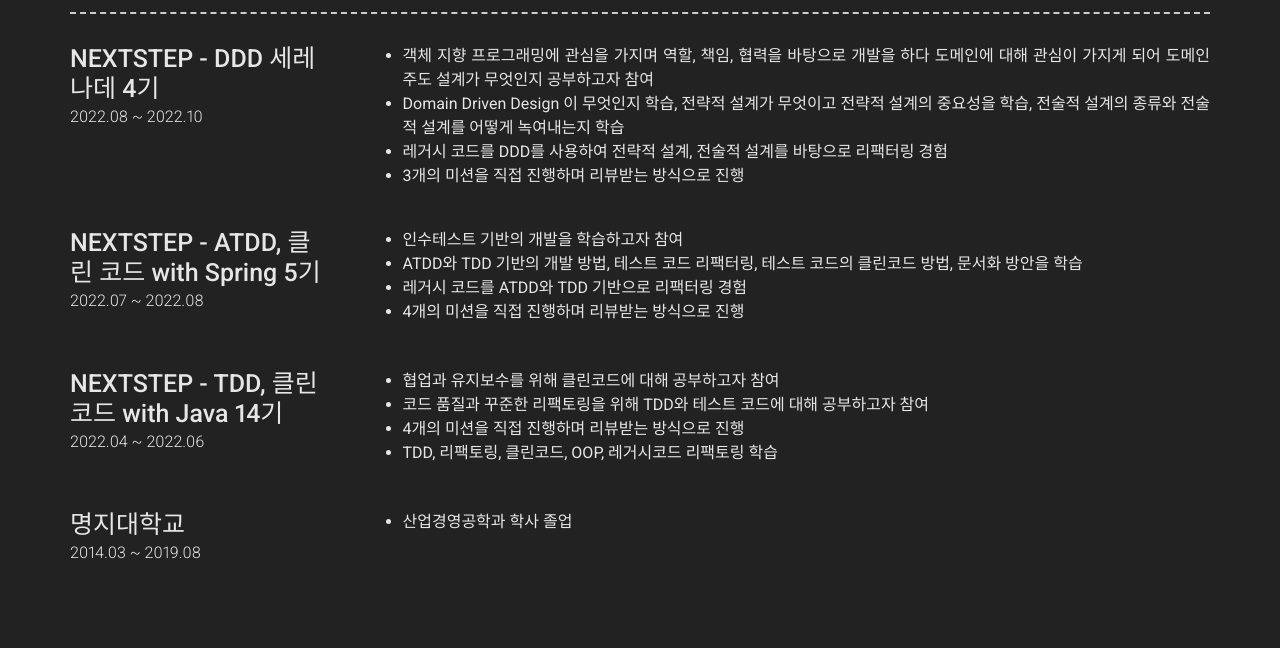
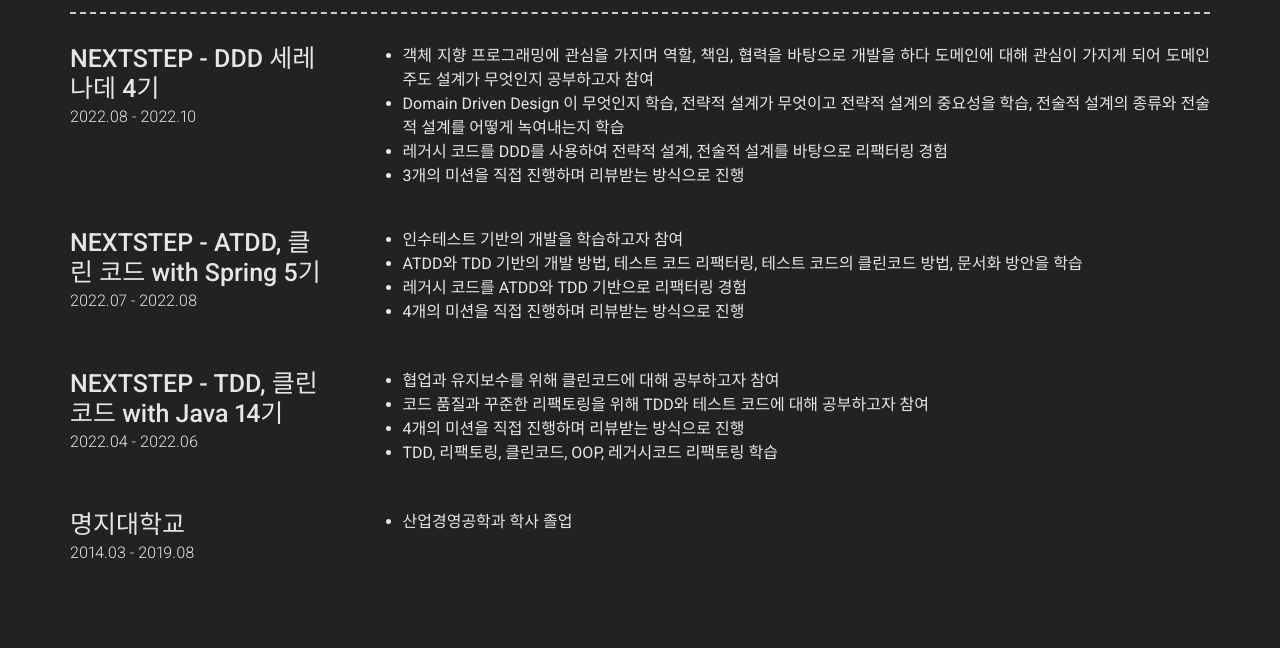
Before and after one commit to wlroh/wlroh.github.io, a Jekyll site: the page built from resume.md, in a window 1280 px wide and 900 px high, scrolled down 6235 px. Shown: the part 177-825 px from the top of the window. Built offline with Jekyll 4.4.1, drawn with Linux system fonts in a browser that asks for light colours; nearby versions of some CDN libraries.

Commit message:
(docs): 날짜 표기를 변경하라

```diff
--- a/_data/resume/education.yml
+++ b/_data/resume/education.yml
@@ -4,7 +4,7 @@
     - layout: left
       left_area_vertical_align: top
       title: NEXTSTEP - DDD 세레나데 4기
-      caption: 2022.08 ~ 2022.10
+      caption: 2022.08 - 2022.10
       description: |
         * 객체 지향 프로그래밍에 관심을 가지며 역할, 책임, 협력을 바탕으로 개발을 하다 도메인에 대해 관심이 가지게 되어 도메인 주도 설계가 무엇인지 공부하고자 참여
         * Domain Driven Design 이 무엇인지 학습, 전략적 설계가 무엇이고 전략적 설계의 중요성을 학습, 전술적 설계의 종류와 전술적 설계를 어떻게 녹여내는지 학습
@@ -13,7 +13,7 @@
     - layout: left
       left_area_vertical_align: top
       title: NEXTSTEP - ATDD, 클린 코드 with Spring 5기
-      caption: 2022.07 ~ 2022.08
+      caption: 2022.07 - 2022.08
       description: |
         * 인수테스트 기반의 개발을 학습하고자 참여
         * ATDD와 TDD 기반의 개발 방법, 테스트 코드 리팩터링, 테스트 코드의 클린코드 방법, 문서화 방안을 학습
@@ -22,7 +22,7 @@
     - layout: left
       left_area_vertical_align: top
       title: NEXTSTEP - TDD, 클린 코드 with Java 14기
-      caption: 2022.04 ~ 2022.06
+      caption: 2022.04 - 2022.06
       description: |
         * 협업과 유지보수를 위해 클린코드에 대해 공부하고자 참여
         * 코드 품질과 꾸준한 리팩토링을 위해 TDD와 테스트 코드에 대해 공부하고자 참여
@@ -31,6 +31,6 @@
     - layout: left
       left_area_vertical_align: top
       title: 명지대학교
-      caption: 2014.03 ~ 2019.08
+      caption: 2014.03 - 2019.08
       description: |
         * 산업경영공학과 학사 졸업
```
